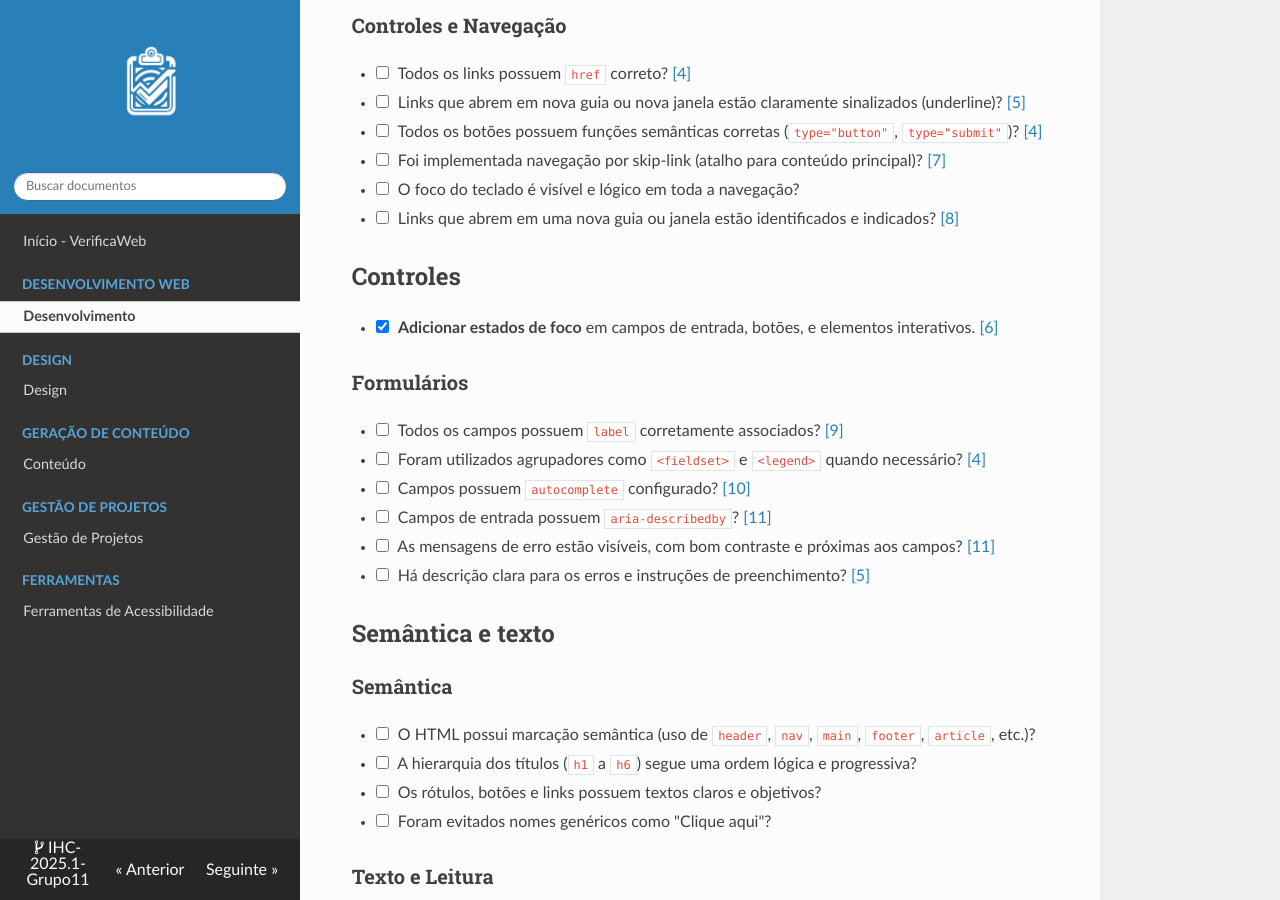
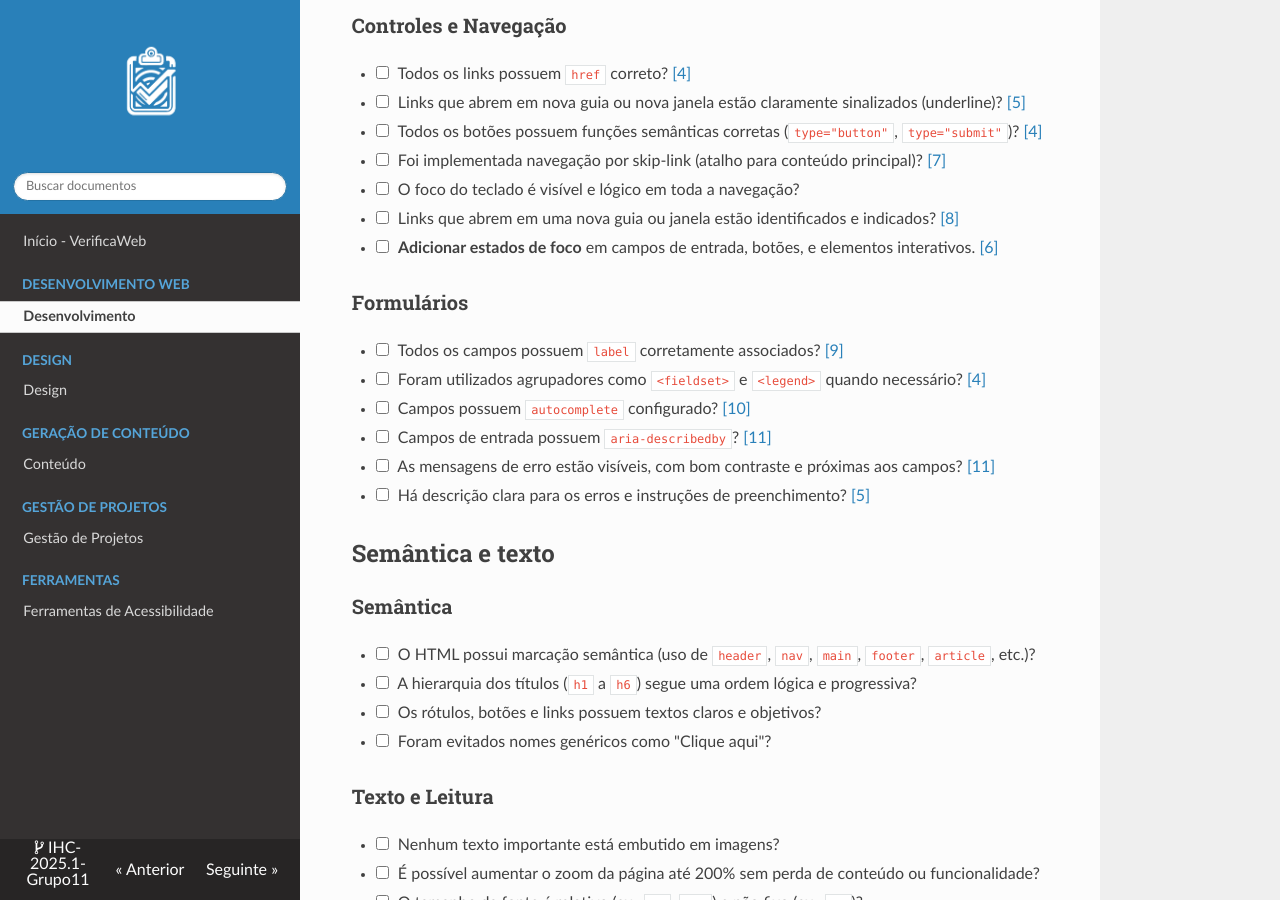
Before and after one commit to UnBIHC2025-1/IHC-2025.1-Grupo11, an MkDocs documentation site: the page built from docs/devWeb/non_text_content.md, in a window 1280 px wide and 900 px high, scrolled down 1035 px. Built offline with MkDocs 1.6.1, drawn with Linux system fonts in a browser that asks for light colours; nearby versions of some CDN libraries.

Commit message:
Correção de erro nas checkbox de Desenvolvimento

```diff
--- a/docs/devWeb/non_text_content.md
+++ b/docs/devWeb/non_text_content.md
@@ -36,8 +36,7 @@ testes e padronizações. Também é importante que a equipe saiba como as pesso
 - [ ] Foi implementada navegação por skip-link (atalho para conteúdo principal)? <a id="TEC7" href="#RP7">[7]</a>
 - [ ] O foco do teclado é visível e lógico em toda a navegação?
 - [ ] Links que abrem em uma nova guia ou janela estão identificados e indicados? <a id="TEC8" href="#RP8">[8]</a>
-## Controles
-- [x] <b> Adicionar estados de foco</b> em campos de entrada, botões, e elementos interativos. <a id="TEC6" href="#RP6">[6]</a>
+- [ ] <b> Adicionar estados de foco</b> em campos de entrada, botões, e elementos interativos. <a id="TEC6" href="#RP6">[6]</a>
 
 ### Formulários
 
```
